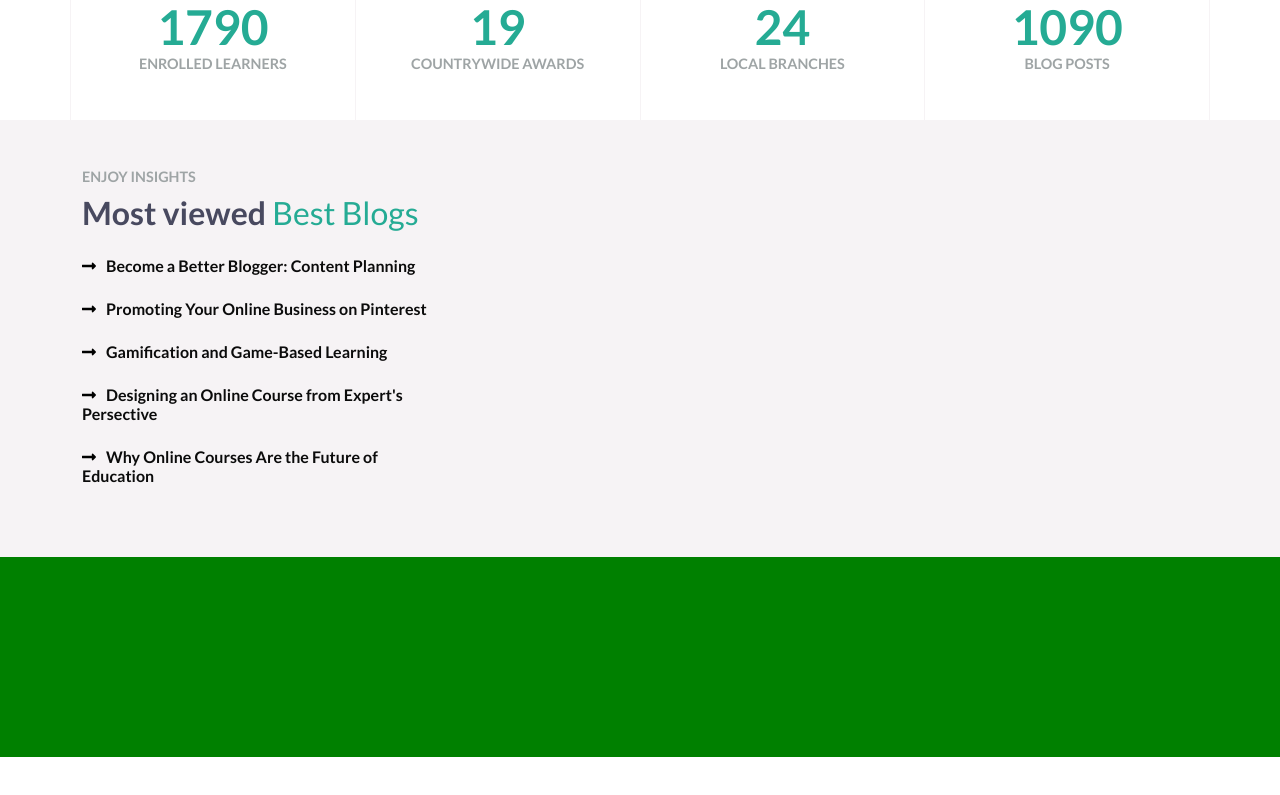
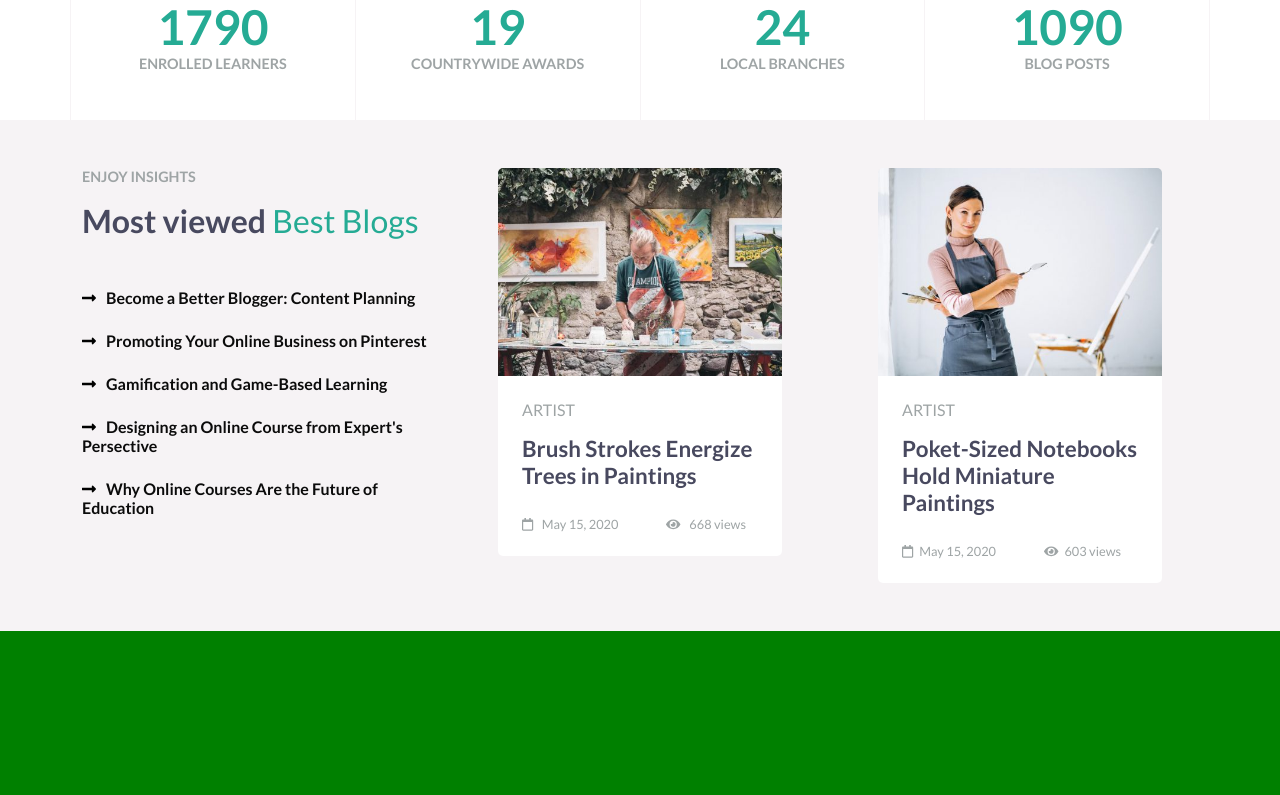
Before and after one commit to GianlucaBenassi/proj-html-vuejs, a Vue app: page / in a window 1280 px wide. Shown: the part 3877-4672 px from the top of the page. Before the commit the page ends 4634 px from the top, so only its background shows below. Built offline with nearby package versions, Linux system fonts and the light colour scheme.

Commit message:
BestBlogs post card

```diff
--- a/src/components/sections/BestBlogs.vue
+++ b/src/components/sections/BestBlogs.vue
@@ -7,7 +7,7 @@
                 <div class="col-4">
 
                     <h3 class="sub-title">enjoy insights</h3>
-                    <h2 class="mt-2 mb-4 medium-title">Most viewed <span class="text-green">Best Blogs</span></h2>
+                    <h2 class="mt-3 mb-5 medium-title">Most viewed <span class="text-green">Best Blogs</span></h2>
 
                     <ul>
                         <li class="hover-text-green mb-4"><a href="#" class="text-color hover-text-green">Become a Better Blogger: Content Planning</a></li>
@@ -21,6 +21,44 @@
 
                 <!-- posts -->
                 <div class="col-8">
+
+                    <div class="row">
+
+                        <div class="col px-5">
+                            <div class="blog_post">
+
+                                <div class="image">
+                                    <img src="../../assets/img/artist-blog-03-480x352.jpeg" alt="artist blog 01" class="d-block">
+                                </div>
+
+                                <div class="desc p-4">
+                                    <span class="type text-color-light hover-text-green">artist</span>
+                                    <h5 class="text-gunPowder hover-text-green mt-3 mb-4">Brush Strokes Energize Trees in Paintings</h5>
+                                    <span class="date d-inline-block text-color-light me-5"><i class="far fa-calendar"></i> May 15, 2020</span>
+                                    <span class="views d-inline-block text-color-light"><i class="fas fa-eye"></i> 668 views</span>
+                                </div>
+
+                            </div>
+                        </div>
+
+                        <div class="col px-5">
+                            <div class="blog_post">
+
+                                <div class="image">
+                                    <img src="../../assets/img/artist-blog-01-480x352.jpg" alt="artist blog 02" class="d-block">
+                                </div>
+
+                                <div class="desc p-4">
+                                    <span class="type text-color-light hover-text-green">artist</span>
+                                    <h5 class="text-gunPowder hover-text-green mt-3 mb-4">Poket-Sized Notebooks Hold Miniature Paintings</h5>
+                                    <span class="date d-inline-block text-color-light me-5"><i class="far fa-calendar"></i>May 15, 2020</span>
+                                    <span class="views d-inline-block text-color-light"><i class="fas fa-eye"></i>603 views</span>
+                                </div>
+
+                            </div>
+                        </div>
+
+                    </div>
 
                 </div>
 
@@ -52,4 +90,48 @@ li::before {
     padding-right: 10px;
 }
 
+
+.blog_post {
+    border-radius: 5px;
+    overflow: hidden;
+
+    .image {
+        overflow: hidden;
+
+        img {
+            width: 100%;
+            cursor: pointer;
+            transition: .8s;
+        }
+
+        &:hover img {
+            transform: scale(1.1);
+        }
+    }
+
+    .desc {
+        background-color: #fff;
+
+        .type {
+            text-transform: uppercase;
+            cursor: pointer;
+        }
+
+        h5 {
+            font-size: 1.4rem;
+            cursor: pointer;
+        }
+
+        .date,
+        .views {
+            font-size: .8rem;
+        }
+
+        .fa-calendar,
+        .fa-eye {
+            margin-right: 6px;
+        }
+    }
+}
+
 </style>
```
